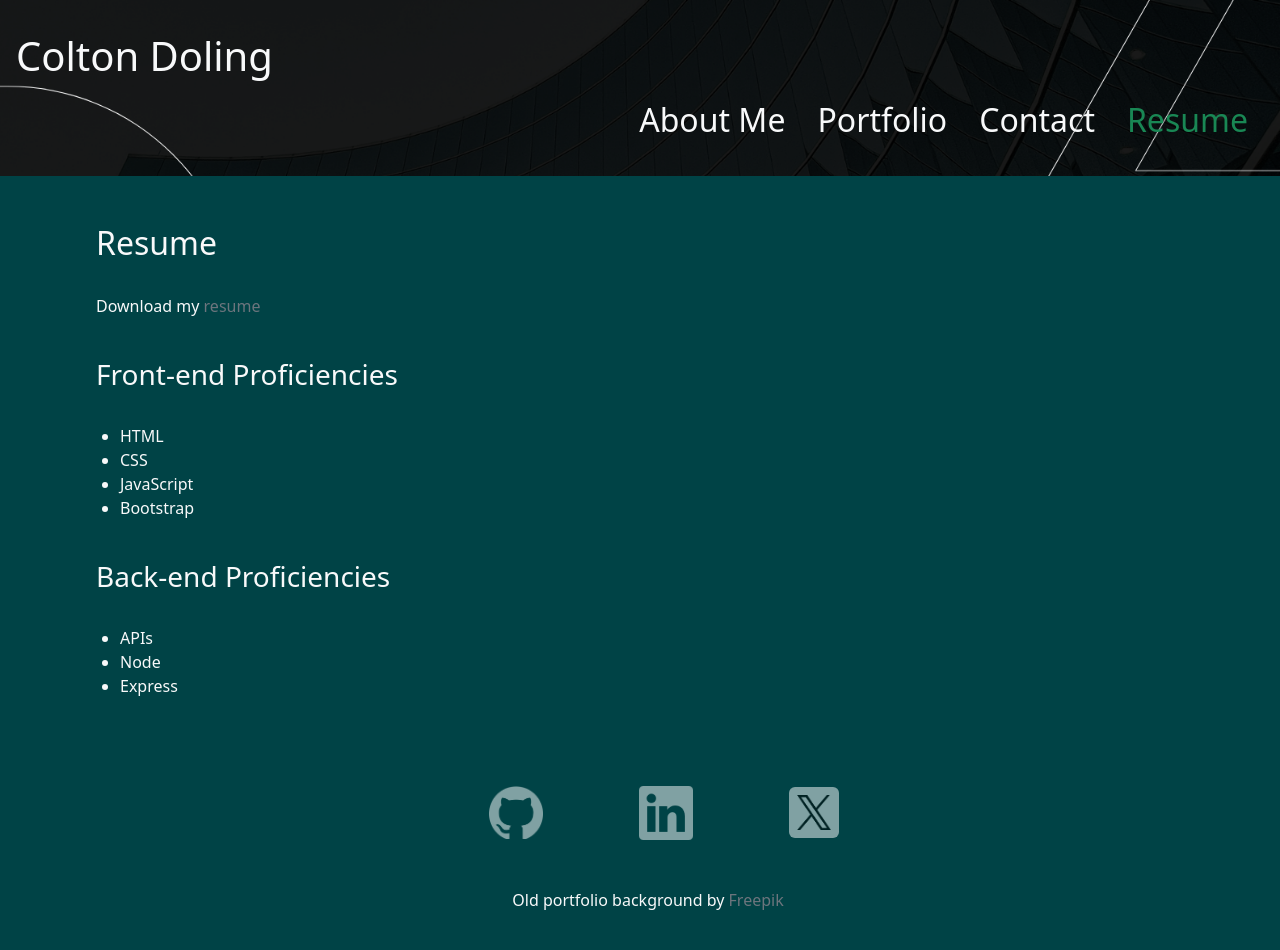
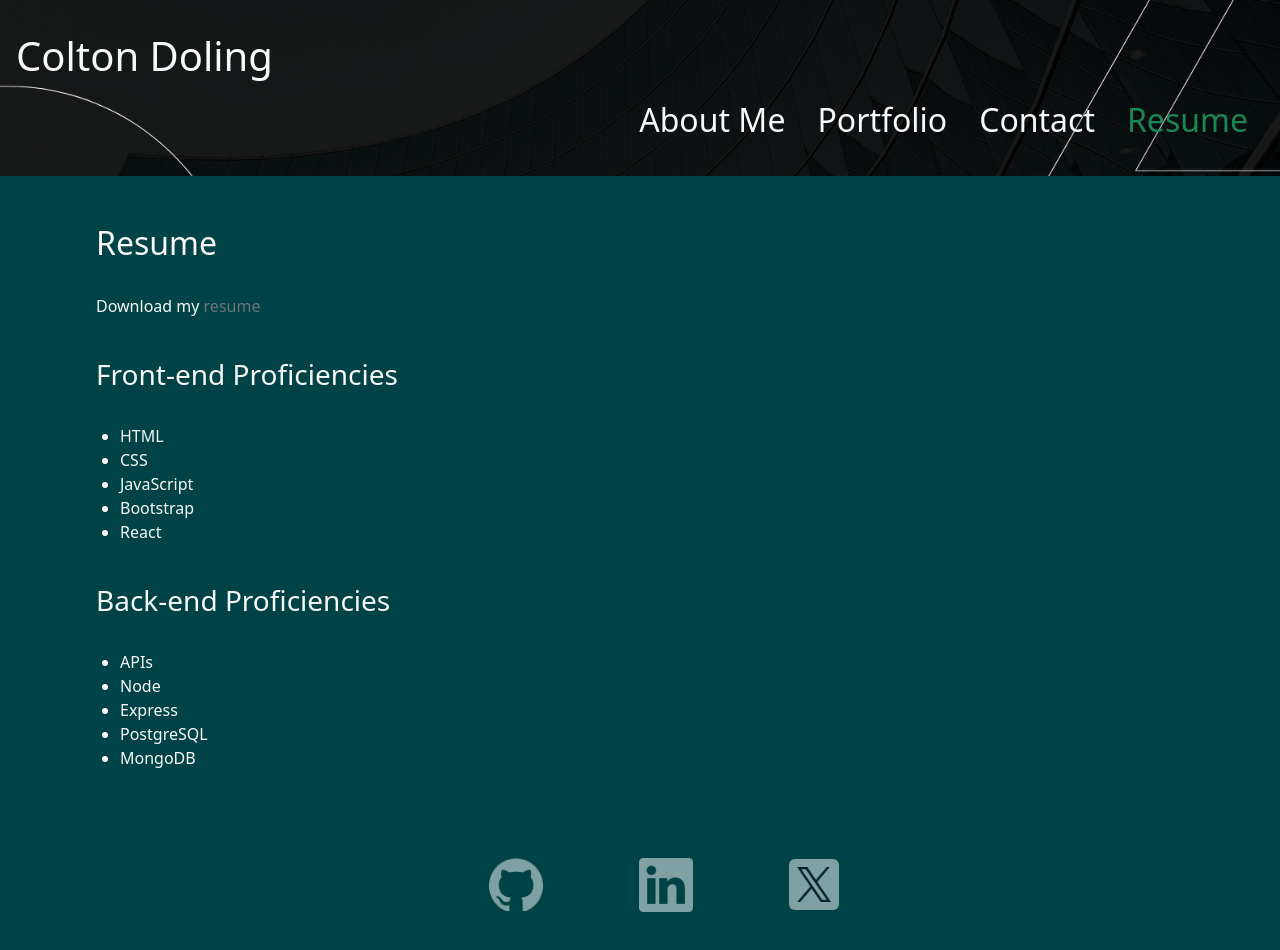
Before and after one commit to Colton-Dol/react-portfolio, a React (Vite) app: page /Resume in a window 1280 px wide. Shown: the top 950 px of the page. Before the commit the page ends 928 px from the top, so only its background shows below. Built offline with nearby package versions, Linux system fonts and the light colour scheme.

Commit message:
updated resume page, attached updated resume, and remove unnecessary attribution from footer

```diff
--- a/src/components/Footer.jsx
+++ b/src/components/Footer.jsx
@@ -14,9 +14,6 @@ const link = 'https://github.com/Colton-Dol';
                 <a href='https://www.linkedin.com/in/colton-doling-893bb0341/' target='_blank'><img src={LinkedIn} className='icon p-5'/></a>
                 <a href='https://x.com/colton_doling' target='_blank'><img src={X} className='icon rounded ms-5 p-2' style={{backgroundColor: '#ffffff', width: 50}}/></a>
             </div>
-            <div className='text-center ms-3'>
-                <p className='text-light'>Old portfolio background by <a href='https://freepik.com' target='_blank' className='link-underline-opacity-0 link-secondary'>Freepik</a></p>
-            </div>
         </div>
     );
 }
--- a/src/pages/Resume.jsx
+++ b/src/pages/Resume.jsx
@@ -14,12 +14,15 @@ function Resume() {
                 <li>CSS</li>
                 <li>JavaScript</li>
                 <li>Bootstrap</li>
+                <li>React</li>
             </ul>
             <h3 className="ms-5">Back-end Proficiencies</h3>
             <ul className="p-4 ms-5">
                 <li>APIs</li>
                 <li>Node</li>
                 <li>Express</li>
+                <li>PostgreSQL</li>
+                <li>MongoDB</li>
             </ul>
         </div>
     )
```
Also changed, not shown: 1 other file (tests, documents, lock files or other folders).
